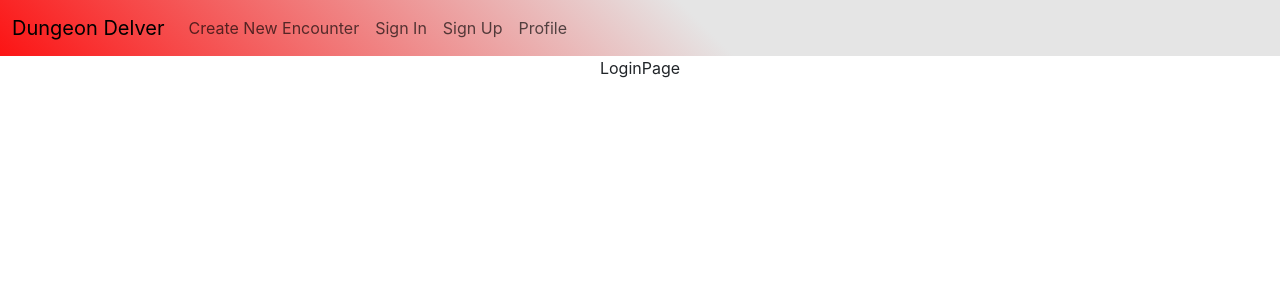
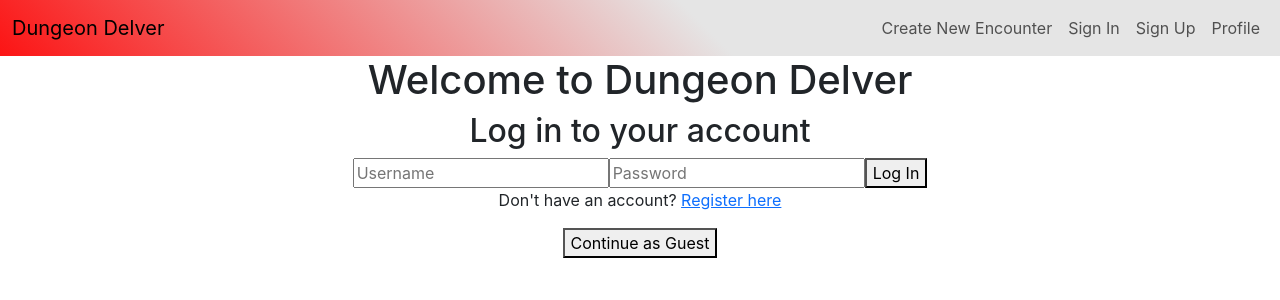
Before and after one commit to JasonWeaverRev/frontend-technology-project-1822-team-1, a React (Create React App) app in the folder frontend/: page /login in a window 1280 px wide. Shown: the top 300 px of the page. Built offline with nearby package versions, Linux system fonts and the light colour scheme.

Commit message:
login page, rudimentary register page - desperately in need of some CSS

```diff
--- a/frontend/src/Components/Navbar/Navbar.tsx
+++ b/frontend/src/Components/Navbar/Navbar.tsx
@@ -4,7 +4,7 @@ import "./Navbar.css";
 
 function Navbar() {
   return (
-    <nav className="navbar navbar-expand-lg bg-body-tertiary">
+    <nav className="navbar navbar-expand-sm bg-body-tertiary">
       <div className="container-fluid">
         <Link className="navbar-brand" to="/">
           Dungeon Delver
@@ -21,7 +21,7 @@ function Navbar() {
           <span className="navbar-toggler-icon"></span>
         </button>
         <div className="collapse navbar-collapse" id="navbarNav">
-          <ul className="navbar-nav">
+          <ul className="navbar-nav ms-auto ">
             <li className="nav-item">
               <Link
                 className="nav-link"
--- a/frontend/src/Pages/LoginPage/LoginPage.tsx
+++ b/frontend/src/Pages/LoginPage/LoginPage.tsx
@@ -1,8 +1,28 @@
 import React from "react";
 import "./LoginPage.css";
+import RegisterPage from "../RegisterPage/RegisterPage";
+import { Link } from 'react-router-dom';
 
-function LoginPage() {
-  return <div>LoginPage</div>;
-}
+
+// Separate Login Form Component
+
+  function LoginPage() {
+    return (
+      <div className="auth-container">
+        <h1>Welcome to Dungeon Delver</h1>
+        <div className="auth-form">
+          <h2>Log in to your account</h2>
+          <input type="text" placeholder="Username" />
+          <input type="password" placeholder="Password" />
+          <button>Log In</button>
+          <p>
+            Don't have an account? <Link to="/register">Register here</Link>
+          </p>
+          <button>Continue as Guest</button>
+        </div>
+      </div>
+    );
+  }
+
 
 export default LoginPage;
--- a/frontend/src/Pages/RegisterPage/RegisterPage.tsx
+++ b/frontend/src/Pages/RegisterPage/RegisterPage.tsx
@@ -2,7 +2,16 @@ import React from "react";
 import "./RegisterPage.css";
 
 function RegisterPage() {
-  return <div>RegisterPage</div>;
+  return (
+    <div>
+      <h2>Register for an account</h2>
+      <input type="email" placeholder="Email" />
+      <input type="text" placeholder="Username" />
+      <input type="password" placeholder="Password" />
+      <button>Register</button>
+    </div>
+  );
 }
 
+
 export default RegisterPage;
```
